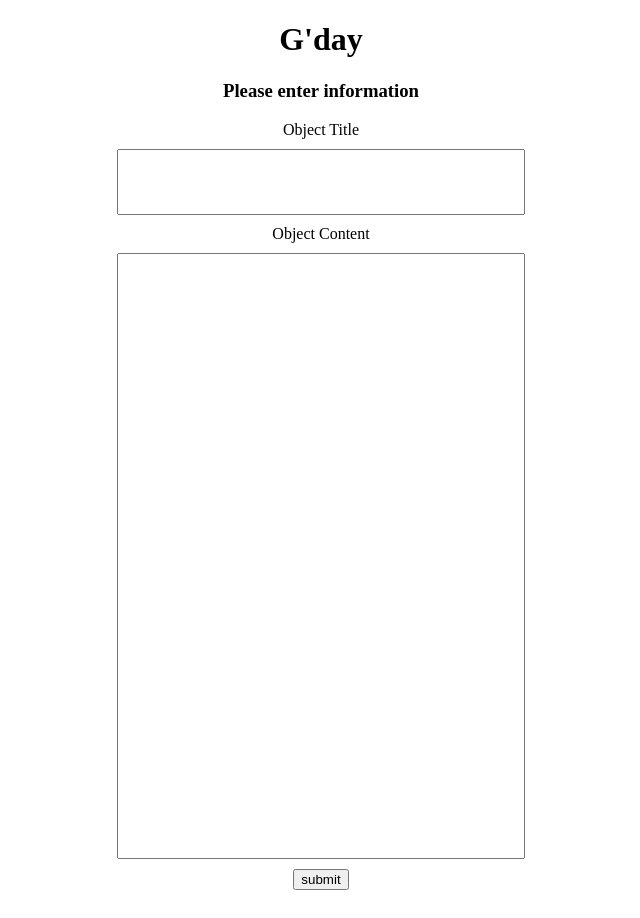
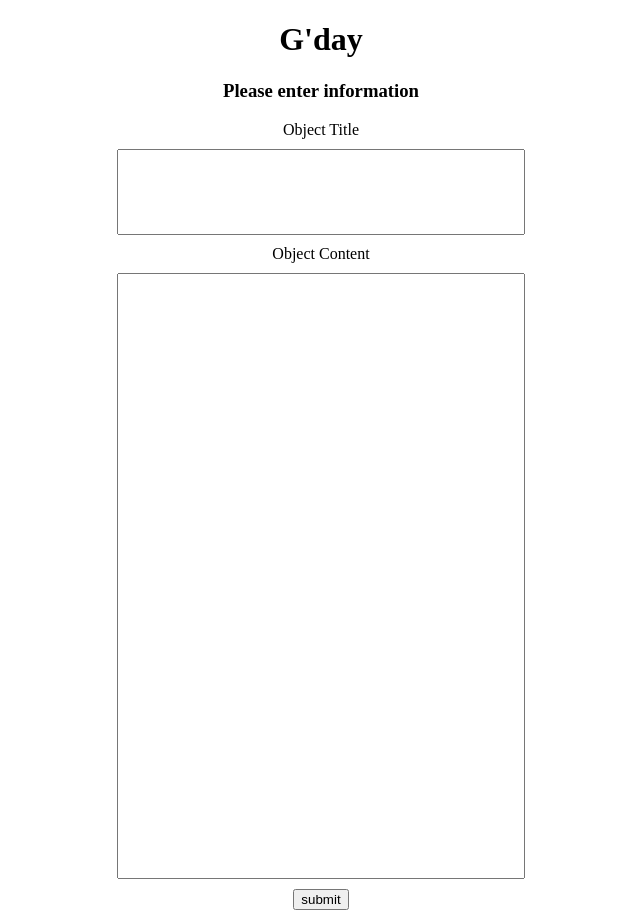
Before and after one commit to David-Tenni/crudstop, a React (Create React App) app in the folder client/: page / in a window 1280 px wide. Shown: the whole page, without its empty margins (319-959 px from the left). Built offline with nearby package versions, Linux system fonts and the light colour scheme.

Commit message:
Updated: height of element

```diff
--- a/client/src/App.css
+++ b/client/src/App.css
@@ -16,7 +16,7 @@
 }
 input[name="ObjectTitle"] {
   width: 400px;
-  height: 60px;
+  height: 80px;
   margin: 10px;
 
 }
```
